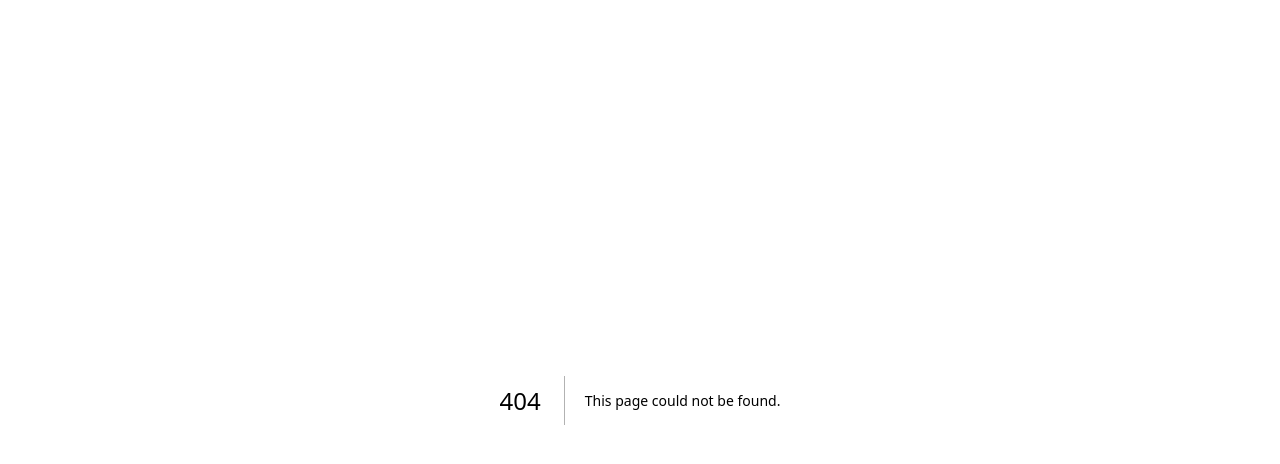
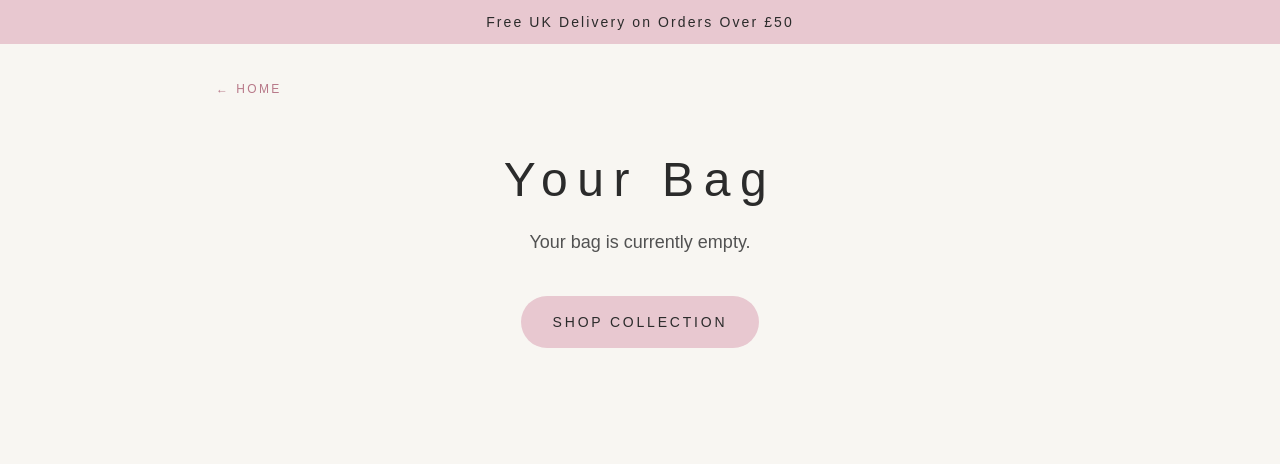
Before and after one commit to Eliseamieco/elise-amie-co, a Next.js app in the folder elise-amie-co-app/: page /bag in a window 1280 px wide. Before the commit this address had no page. Shown: the top 464 px of the page. Built offline with nearby package versions, Linux system fonts and the light colour scheme.

Commit message:
Add shopping bag functionality

```diff
--- /dev/null
+++ b/elise-amie-co-app/app/bag/page.tsx
@@ -0,0 +1,85 @@
+"use client";
+
+import Link from "next/link";
+import { useEffect, useState } from "react";
+
+type BagProduct = {
+  id: number;
+  name: string;
+  price: number;
+  image_url: string;
+};
+
+export default function BagPage() {
+  const [product, setProduct] = useState<BagProduct | null>(null);
+
+  useEffect(() => {
+    const savedProduct = localStorage.getItem("amie-co-bag");
+
+    if (savedProduct) {
+      setProduct(JSON.parse(savedProduct));
+    }
+  }, []);
+
+  return (
+    <main className="min-h-screen bg-[#F8F6F2] text-[#2B2B2B]">
+      <div className="bg-[#E8C8D0] py-3 text-center text-sm font-medium tracking-[0.15em]">
+        Free UK Delivery on Orders Over £50
+      </div>
+
+      <div className="mx-auto max-w-4xl px-6 py-8">
+        <Link
+          href="/"
+          className="text-xs uppercase tracking-[0.2em] text-[#B87989] transition hover:text-[#2B2B2B]"
+        >
+          ← Home
+        </Link>
+
+        <section className="pt-14">
+          <h1 className="text-center text-5xl font-light tracking-[0.2em]">
+            Your Bag
+          </h1>
+
+          {product ? (
+            <div className="mx-auto mt-14 max-w-2xl rounded-3xl border border-[#E7E2DC] bg-white p-6">
+              <div className="flex items-center gap-6">
+                <img
+                  src={product.image_url}
+                  alt={product.name}
+                  className="h-40 w-32 rounded-2xl object-cover object-top"
+                />
+
+                <div>
+                  <p className="text-xs uppercase tracking-[0.2em] text-[#C48A99]">
+                    ♡ Your Piece
+                  </p>
+
+                  <h2 className="mt-3 text-2xl font-light">
+                    {product.name}
+                  </h2>
+
+                  <p className="mt-3 text-lg text-[#B87989]">
+                    £{product.price}
+                  </p>
+                </div>
+              </div>
+            </div>
+          ) : (
+            <div className="text-center">
+              <p className="mt-6 text-lg text-neutral-600">
+                Your bag is currently empty.
+              </p>
+
+              <Link
+                href="/collection"
+                className="mt-10 inline-block rounded-full bg-[#E8C8D0] px-8 py-4 text-sm uppercase tracking-[0.2em] transition hover:bg-[#D8A7B1]"
+              >
+                Shop Collection
+              </Link>
+            </div>
+          )}
+        </section>
+      </div>
+    </main>
+  );
+}
--- /dev/null
+++ b/elise-amie-co-app/app/components/AddToBagButton.tsx
@@ -0,0 +1,33 @@
+"use client";
+
+import { useRouter } from "next/navigation";
+
+type Product = {
+  id: number;
+  name: string;
+  price: number;
+  image_url: string;
+};
+
+export default function AddToBagButton({
+  product,
+}: {
+  product: Product;
+}) {
+  const router = useRouter();
+
+  function handleAddToBag() {
+    localStorage.setItem("amie-co-bag", JSON.stringify(product));
+    router.push("/bag");
+  }
+
+  return (
+    <button
+      type="button"
+      onClick={handleAddToBag}
+      className="mt-10 w-full rounded-full bg-[#E8C8D0] px-8 py-4 text-sm uppercase tracking-[0.2em] text-[#2B2B2B] transition duration-300 hover:bg-[#D8A7B1]"
+    >
+      Add to Bag
+    </button>
+  );
+}
--- a/elise-amie-co-app/app/products/[id]/page.tsx
+++ b/elise-amie-co-app/app/products/[id]/page.tsx
@@ -1,5 +1,6 @@
 import Link from "next/link";
 import { supabase } from "../../../lib/supabase";
+import AddToBagButton from "../../components/AddToBagButton";
 
 export default async function ProductPage({
   params,
@@ -19,8 +20,13 @@ export default async function ProductPage({
   }
 
   return (
-    <main className="min-h-screen bg-[#F8F6F2] text-[#2B2B2B]">
-      <div className="mx-auto max-w-6xl px-6 py-16">
+
+  <main className="min-h-screen bg-[#F8F6F2] text-[#2B2B2B]">
+    <div className="bg-[#E8C8D0] py-3 text-center text-sm font-medium tracking-[0.15em] text-[#2B2B2B]">
+      Free UK Delivery on Orders Over £50
+    </div>
+
+    <div className="mx-auto max-w-6xl px-6 py-16">
         <Link
           href="/collection"
           className="text-xs uppercase tracking-[0.2em] text-[#B87989]"
@@ -71,6 +77,17 @@ export default async function ProductPage({
               </p>
             </div>
 
+{!product.sold && (
+  <AddToBagButton
+    product={{
+      id: product.products,
+      name: product.name,
+      price: product.price,
+      image_url: product.image_url,
+    }}
+  />
+)}
+
             {product.sold && (
               <div className="mt-10 rounded-2xl bg-[#F3ECE8] px-6 py-5 text-center">
                 <p className="text-sm uppercase tracking-[0.2em] text-[#B87989]">
```
